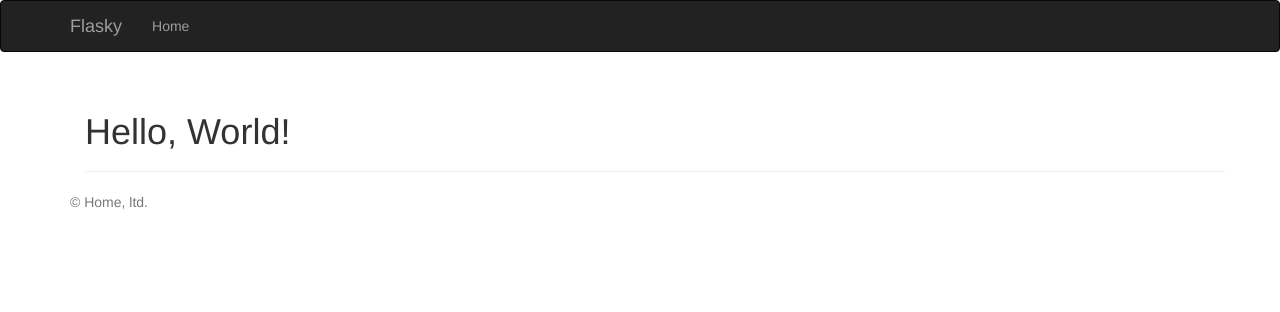
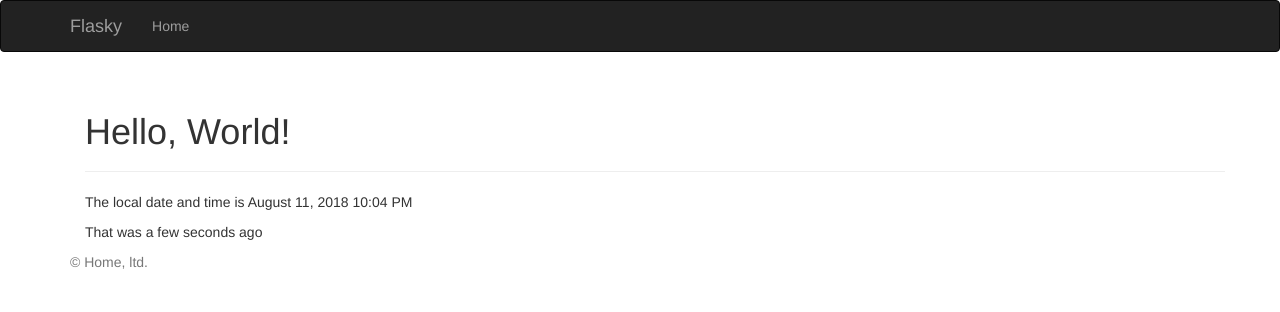
Before and after one commit to Tur-4000/flasky, a Flask app: page / in a window 1280 px wide. Shown: the top 312 px of the page. Run offline with Flask 2, Linux system fonts and the light colour scheme; some libraries are stand-ins or nearby versions.

Commit message:
chapter 3c

```diff
--- a/hello.py
+++ b/hello.py
@@ -1,12 +1,16 @@
 from flask import Flask, render_template
 from flask_bootstrap import Bootstrap
+from flask_moment import Moment
+from datetime import datetime
 
 app = Flask(__name__)
 bootstrap = Bootstrap(app)
+moment = Moment(app)
 
 @app.route('/')
 def index():
-	return render_template('index.html')
+	return render_template('index.html',
+							current_time=datetime.utcnow())
 
 @app.route('/user/<name>')
 def user(name):
--- a/requirements.txt
+++ b/requirements.txt
@@ -2,6 +2,7 @@ click==6.7
 dominate==2.3.1
 Flask==1.0.2
 Flask-Bootstrap==3.3.7.1
+Flask-Moment==0.6.0
 itsdangerous==0.24
 Jinja2==2.10
 MarkupSafe==1.0
--- a/templates/base.html
+++ b/templates/base.html
@@ -1,6 +1,12 @@
 {% extends "bootstrap/base.html" %}
 
 {% block title %}Flasky{% endblock %}
+
+{% block head %}
+{{ super() }}
+<link rel="shortcut icon" href="{{ url_for('static', filename='favicon.ico') }}" type="image/x-icon">
+<link rel="icon" href="{{ url_for('static', filename='favicon.ico') }}" type="image/x-icon">
+{% endblock %}
 
 {% block navbar %}
     <div class="navbar navbar-inverse" role="navigation">
@@ -35,3 +41,8 @@
     </footer>
 
 {% endblock content %}
+
+{% block scripts %}
+    {{ super() }}
+    {{ moment.include_moment() }}
+{% endblock %}
--- a/templates/index.html
+++ b/templates/index.html
@@ -7,5 +7,7 @@
         <div class="page-header">
             <h1>Hello, World!</h1>
         </div>
+        <p>The local date and time is {{ moment(current_time).format('LLL') }}</p>
+        <p>That was {{ moment(current_time).fromNow(refresh=True) }}</p>
     </div>
 {% endblock page_content %}
```
Also changed, not shown: static/favicon.ico (added).
